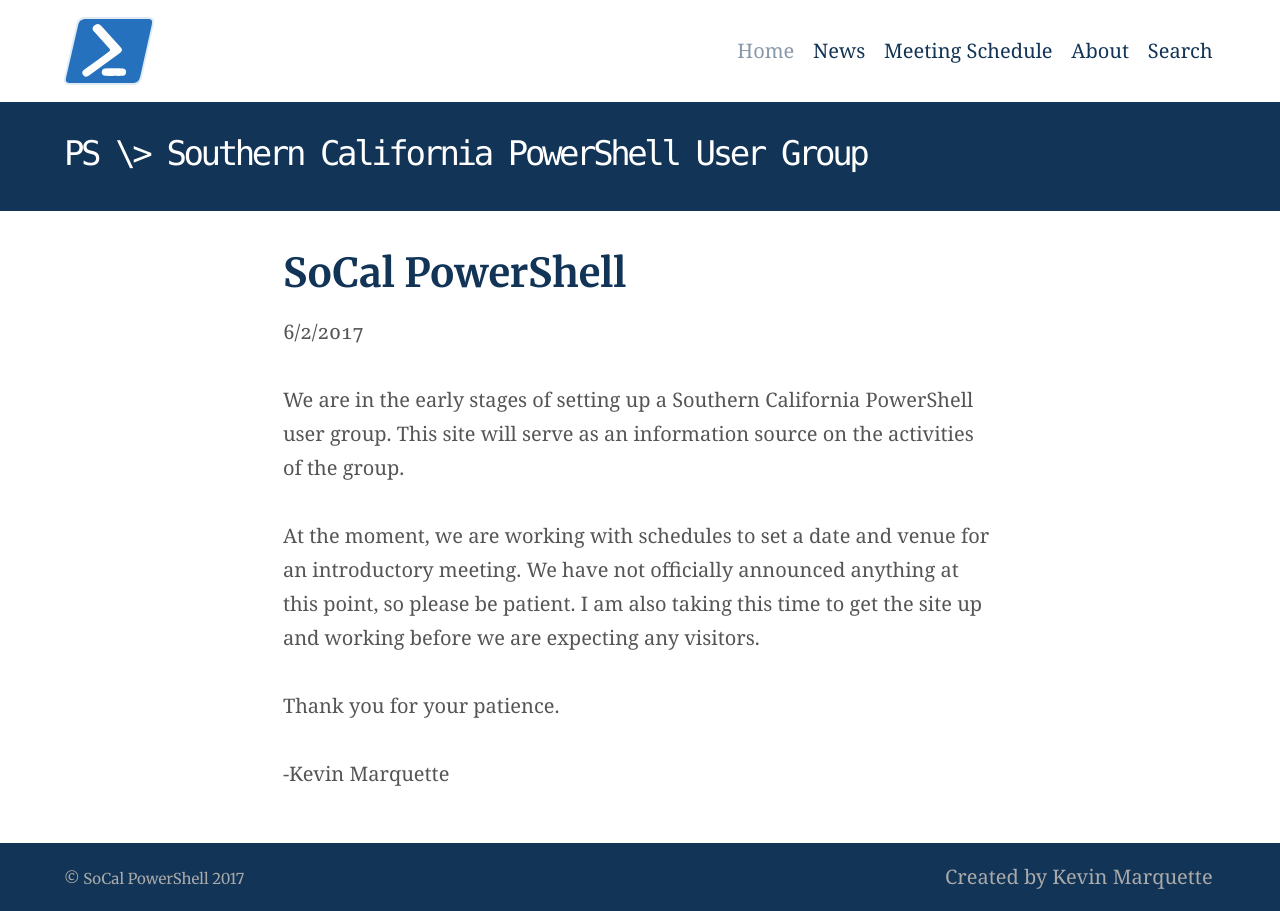
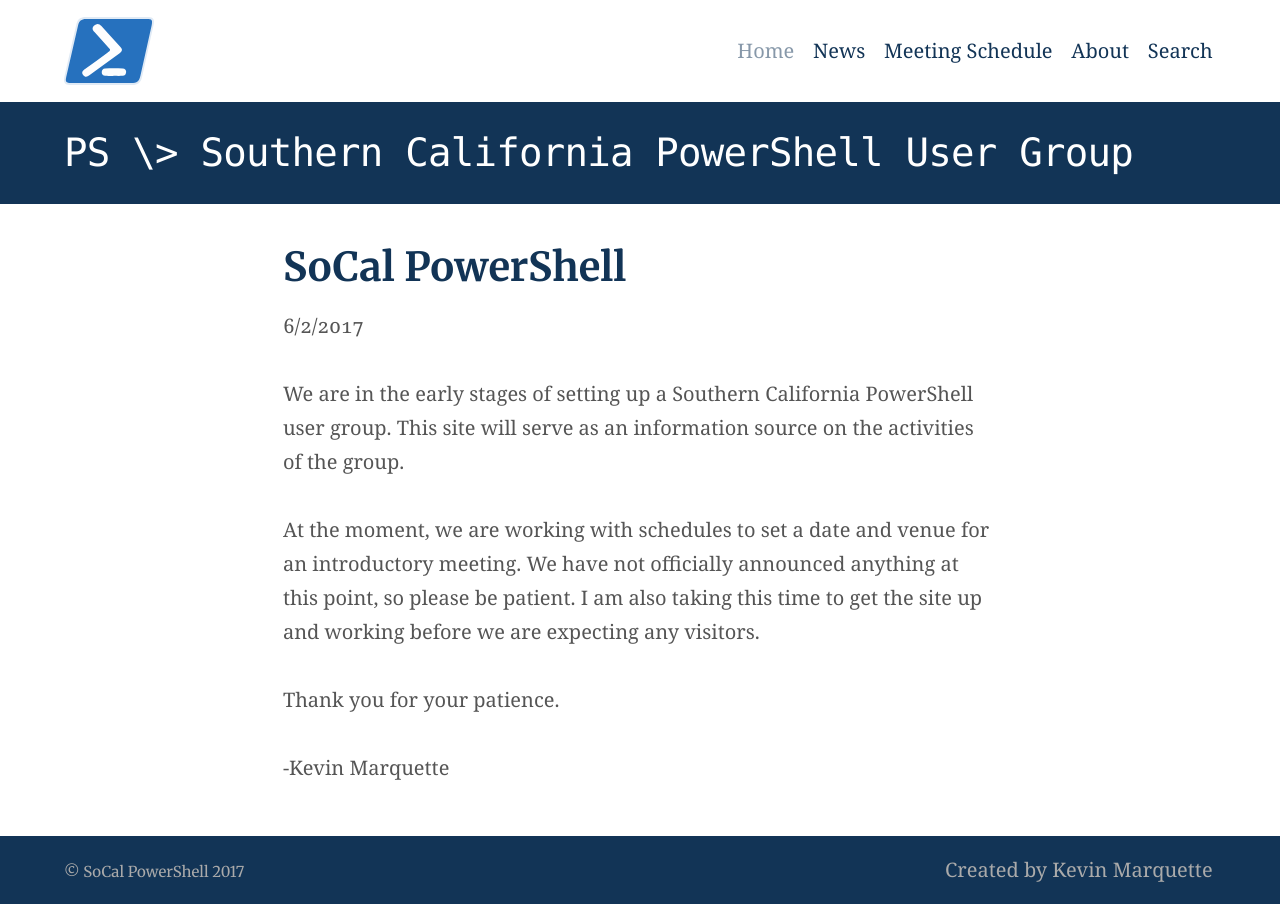
Before and after one commit to SoCalPowerShell/SoCalPowerShell.github.io, a Jekyll site: the page built from index.md, in a window 1280 px wide. Built offline with Jekyll 4.4.1, drawn with Linux system fonts in a browser that asks for light colours.

Commit message:
headding stype

```diff
--- a/assets/styles.scss
+++ b/assets/styles.scss
@@ -55,11 +55,12 @@ body {
   background: $featureBackgroundColour;
   background-size: cover;
   background-repeat: no-repeat;
+  height: 6rem;
   .container {
     min-height: 6rem;
     font-family: "Lucida Console", "Lucida Sans Typewriter", monaco, "Bitstream Vera Sans Mono", monospace;
-    font-size: 2rem;
-    letter-spacing: -0.1em;
+    font-size: 2.3rem;
+    letter-spacing: -0.02em;
     color: white;
   }
 }
```
